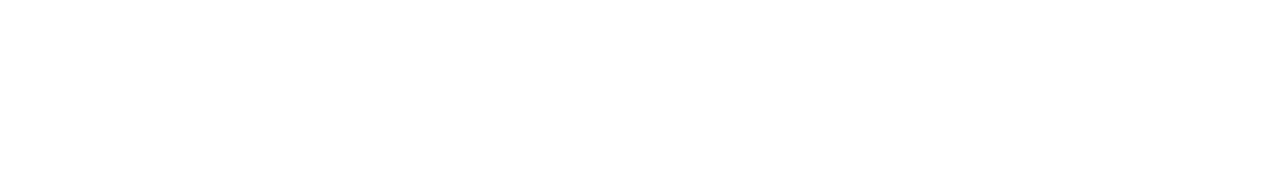
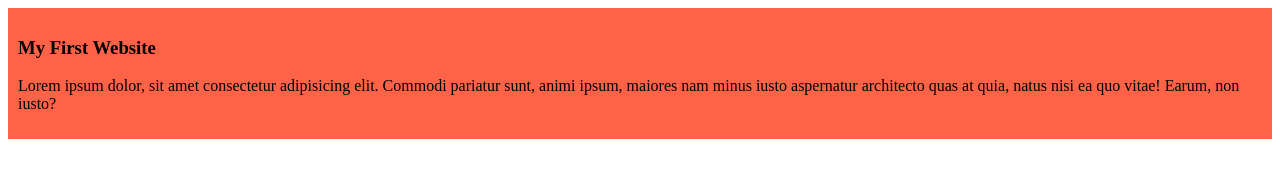
Before and after one commit to mdtaifkamal/my-simple-website, a plain HTML site: page index.html in a window 1280 px wide. Drawn offline with Linux system fonts and the light colour scheme.

Commit message:
added the first blog

```diff
--- a/index.html
+++ b/index.html
@@ -3,9 +3,14 @@
 <head>
     <meta charset="UTF-8">
     <meta name="viewport" content="width=device-width, initial-scale=1.0">
-    <title>Document</title>
+    <title>My Simple Website</title>
+    <link rel="stylesheet" href="styles/blog.css">
 </head>
 <body>
+    <div>
+        <h3>My First Website</h3>
+        <p>Lorem ipsum dolor, sit amet consectetur adipisicing elit. Commodi pariatur sunt, animi ipsum, maiores nam minus iusto aspernatur architecto quas at quia, natus nisi ea quo vitae! Earum, non iusto?</p>
+    </div>
 
 </body>
 </html>
--- /dev/null
+++ b/styles/blog.css
@@ -0,0 +1,4 @@
+div{
+    background-color: tomato;
+    padding: 10px;
+}
```
